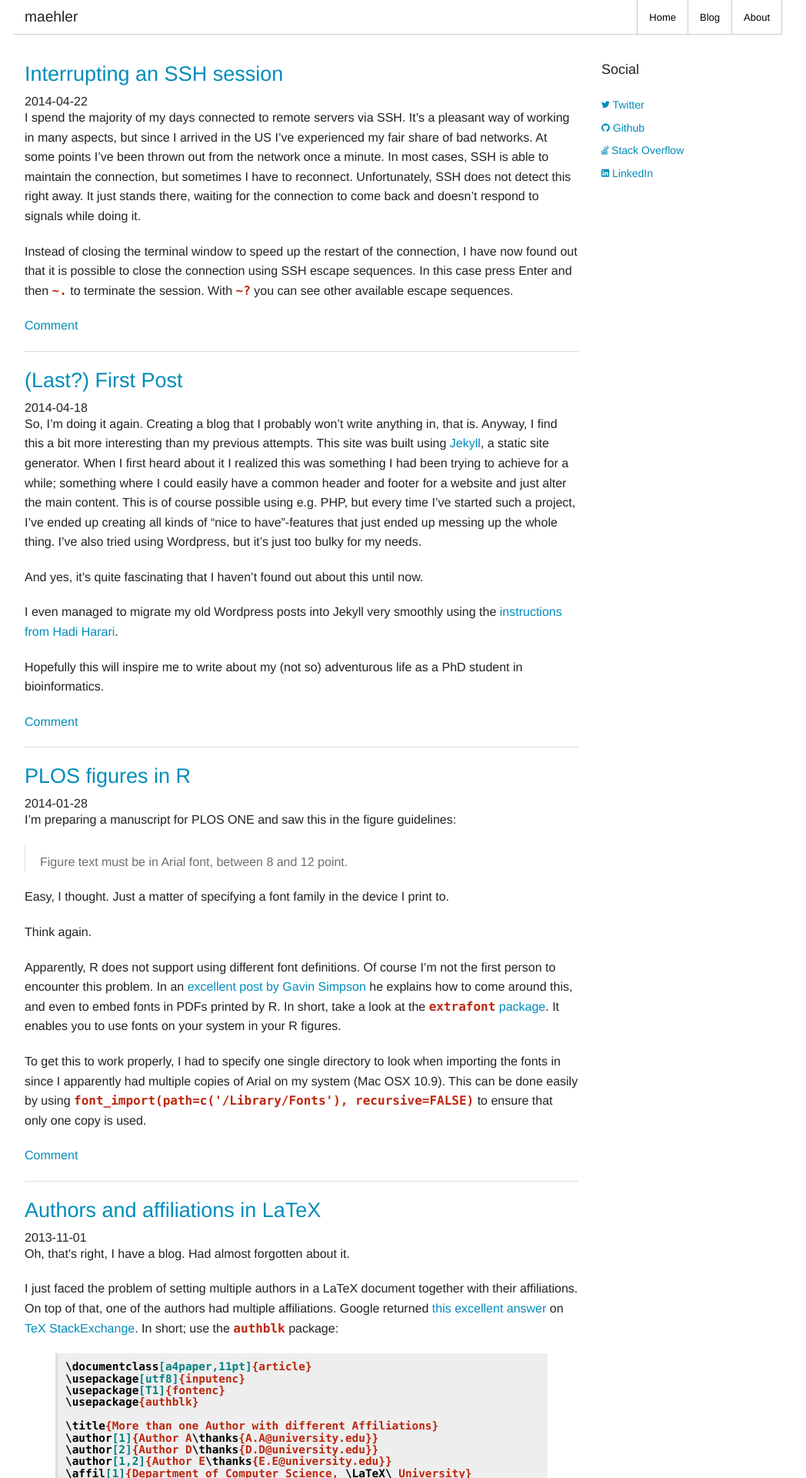
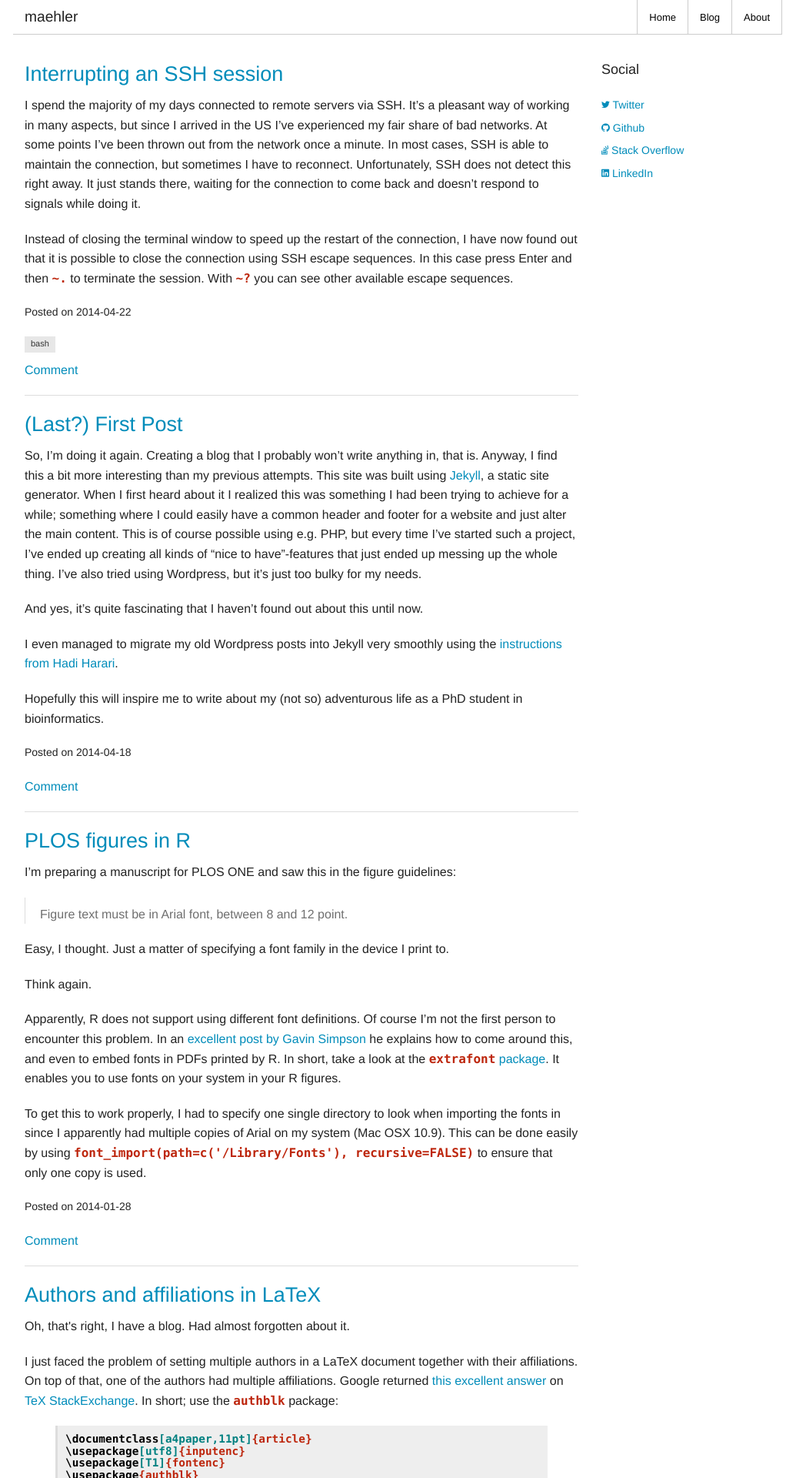
Before and after one commit to maehler/maehler.github.io, a Jekyll site: the page built from blog/index.html, in a window 1280 px wide. Shown: the top 1920 px of the page at 77% size, without its empty margins (123-1171 px from the left). Built offline with Jekyll 4.4.1, drawn with Linux system fonts in a browser that asks for light colours; the list of posts is cut into pages by our own code; some of the changed text lies outside the part shown.

Commit message:
Blog list style more like individual blog posts
I've updated the blog list style to look more like the individual
blog posts by putting the posting date on the bottom and also
added the tags.

```diff
--- a/blog/index.html
+++ b/blog/index.html
@@ -4,14 +4,16 @@ title: maehler
 ---
 
 {% for post in paginator.posts %}
-	<article>
+	<article class="blog-post">
 		<h3><a href="{{ site.prefix }}{{ post.url }}">{{ post.title }}</a></h3>
-		<time>{{ post.date | date: '%F' }}</time>
 		{{ post.content }}
+		<div class="post-date"><p>Posted on <time>{{ post.date | date: '%F' }}</time></p></div>
+		<div class="tags">
+		{% for tag in post.tags offset: 0 %}
+			<span class="tag label secondary">{{ tag }}</span>
+		{% endfor %}
+		</div>
 		<p><a href="{{ site.prefix }}{{ post.url }}">Comment</a></p>
-		{% for tag in post.tags offset: 0 %}
-			<!-- <span class="tag">{{ tag }}</span> -->
-		{% endfor %}
 		{% unless forloop.last %}
 		<hr>
 		{% endunless %}
--- a/css/style.css
+++ b/css/style.css
@@ -60,7 +60,7 @@
 
 /* Blog posts */
   .blog-post .tags {
-    margin-bottom: 15px; }
+    margin-bottom: 5px; }
   .blog-post .post-date {
     margin-bottom: 0; }
       .blog-post .post-date p {
```
